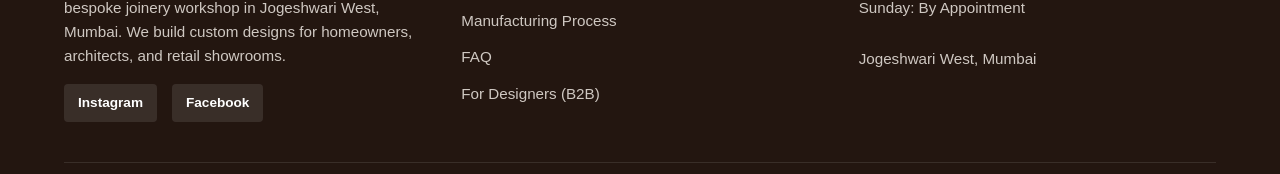
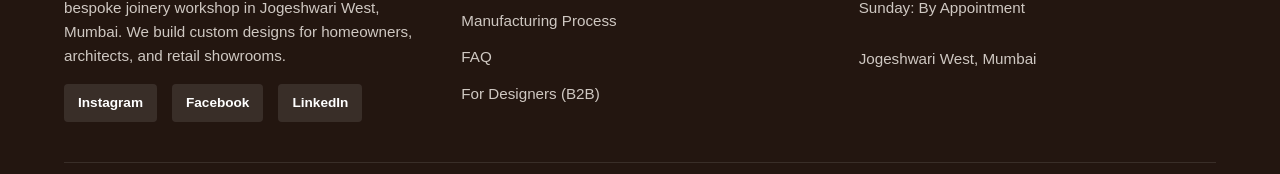
Before and after one commit to deepu-nik/sharma-woodworks, a Next.js app: page / in a window 1280 px wide. Shown: the part 4500-4674 px from the top of the page. Built offline with nearby package versions, Linux system fonts and the light colour scheme.

Commit message:
Add social media sameAs schema markup and update layout

```diff
--- a/components/Layout.js
+++ b/components/Layout.js
@@ -85,6 +85,8 @@
               <div className="social-links">
                 <a href="https://instagram.com/sharmawoodworks.mumbai?utm_source=website" target="_blank" rel="noopener noreferrer">Instagram</a>
                 <a href="https://facebook.com/sharmawoodworks?utm_source=website" target="_blank" rel="noopener noreferrer">Facebook</a>
+                <a href="https://www.linkedin.com/company/sharma-woodworks?utm_source=website" target="_blank" rel="noopener noreferrer">LinkedIn</a>
+
               </div>
             </div>
             <div className="footer-col">
--- a/pages/index.js
+++ b/pages/index.js
@@ -36,6 +36,13 @@
     "logo": "https://sharmawoodworks.com/logo.png",
     "telephone": "+919137794182",
     "url": "https://sharmawoodworks.com",
+
+    "sameAs": [
+      "https://www.linkedin.com/company/sharma-woodworks/",
+      "https://instagram.com/sharmawoodworks.mumbai/",
+      "https://facebook.com/sharmawoodworks/"
+    ],
+
     "address": {
       "@type": "PostalAddress",
       "streetAddress": "Bohri Compound, Oshiwara Bridge, near Sunni Mastaniya Masjid, Oshiwara, Jogeshwari West",
```
